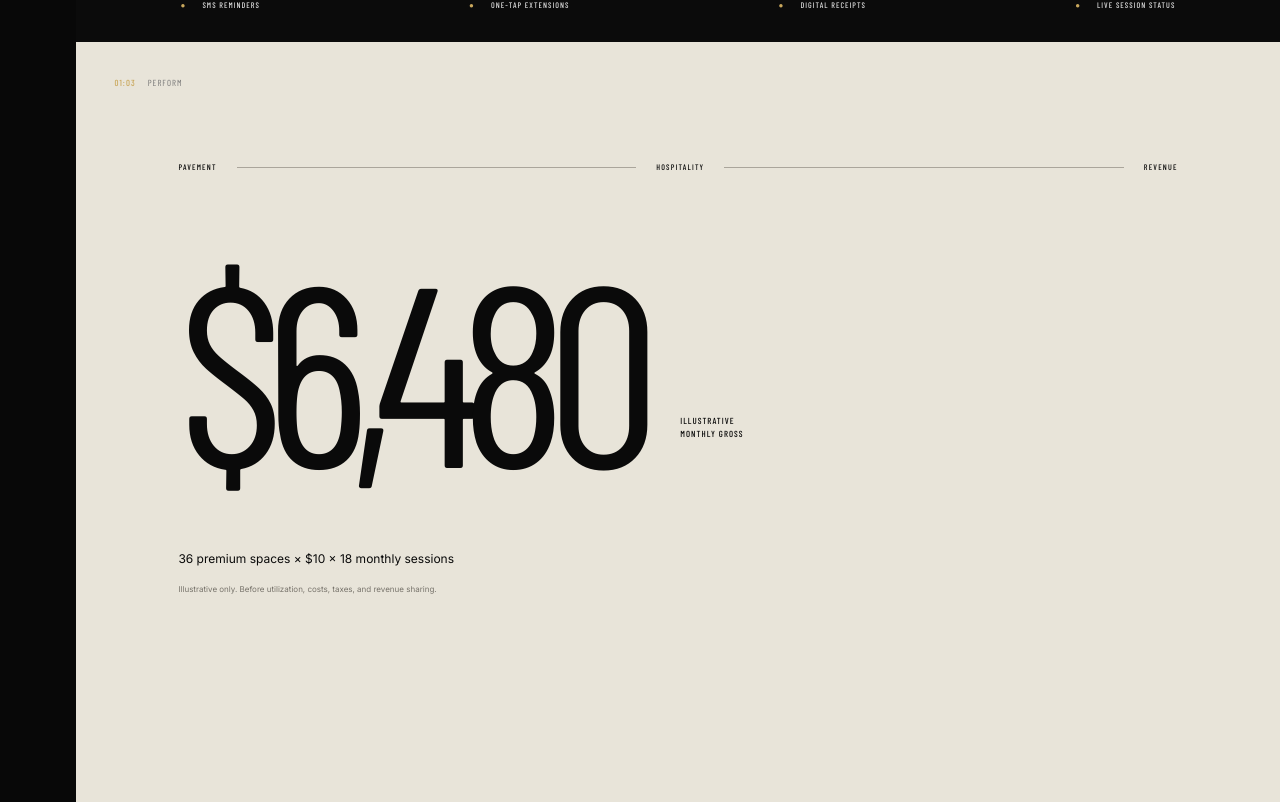
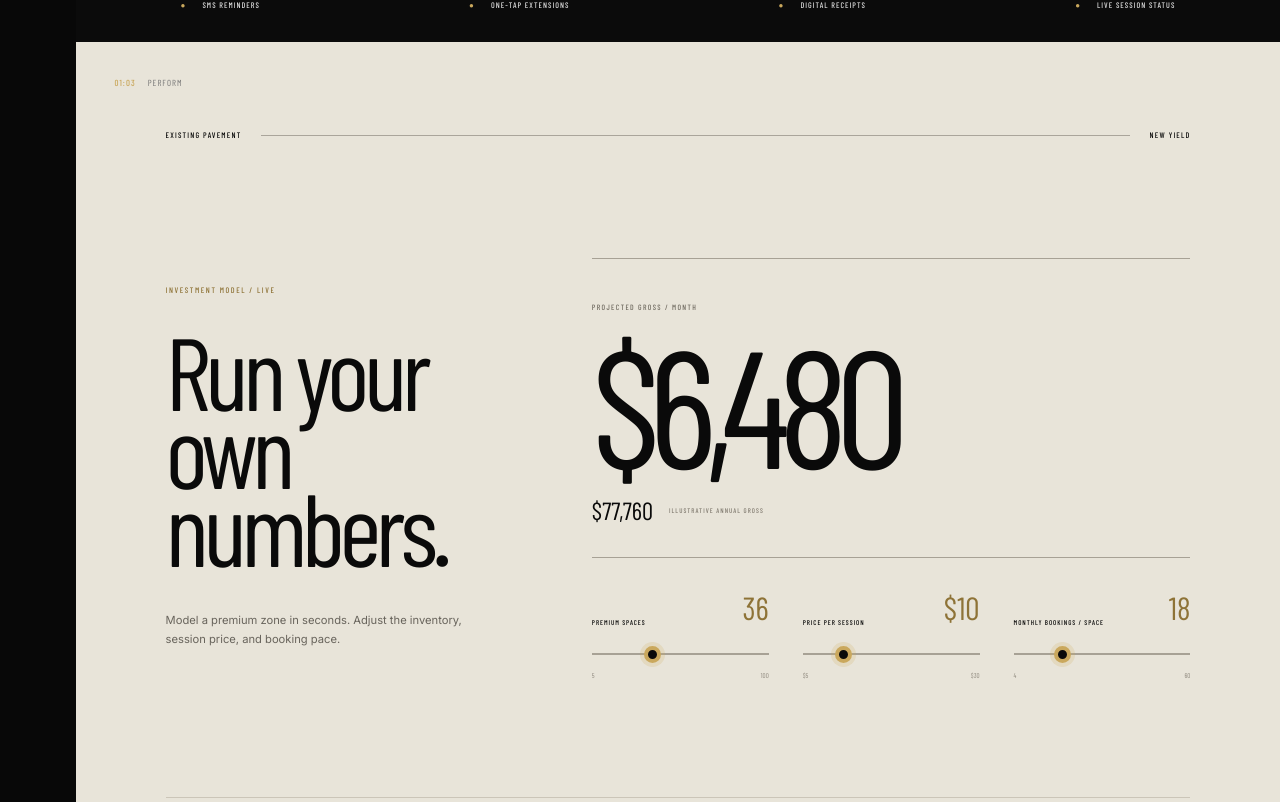
Before and after one commit to cloudkicker-mac-mini/cedarpass, a React (Vite) app: page / in a window 1280 px wide. Shown: the part 3958-4760 px from the top of the page. Built offline with nearby package versions, Linux system fonts and the light colour scheme; a web font is replaced by a local one.

Commit message:
Add interactive revenue model

```diff
--- a/src/App.tsx
+++ b/src/App.tsx
@@ -42,6 +42,42 @@ function Phone() {
       </div>}
     </div>
     <span className="demo-label">LIVE DEMO — TAP TO DRIVE</span>
+  </div>
+}
+
+function RevenueModel() {
+  const [spaces, setSpaces] = useState(36)
+  const [price, setPrice] = useState(10)
+  const [sessions, setSessions] = useState(18)
+  const monthly = spaces * price * sessions
+  const annual = monthly * 12
+  const money = (value: number) => new Intl.NumberFormat('en-US', {
+    style: 'currency', currency: 'USD', maximumFractionDigits: 0,
+  }).format(value)
+
+  return <div className="revenue-model">
+    <div className="model-output">
+      <span>PROJECTED GROSS / MONTH</span>
+      <strong aria-live="polite">{money(monthly)}</strong>
+      <div><b>{money(annual)}</b><small>ILLUSTRATIVE ANNUAL GROSS</small></div>
+    </div>
+    <div className="model-controls">
+      <label>
+        <span><b>PREMIUM SPACES</b><output>{spaces}</output></span>
+        <input aria-label="Premium spaces" type="range" min="5" max="100" step="1" value={spaces} onChange={e => setSpaces(Number(e.target.value))} />
+        <i><small>5</small><small>100</small></i>
+      </label>
+      <label>
+        <span><b>PRICE PER SESSION</b><output>${price}</output></span>
+        <input aria-label="Price per session" type="range" min="5" max="30" step="1" value={price} onChange={e => setPrice(Number(e.target.value))} />
+        <i><small>$5</small><small>$30</small></i>
+      </label>
+      <label>
+        <span><b>MONTHLY BOOKINGS / SPACE</b><output>{sessions}</output></span>
+        <input aria-label="Monthly bookings per space" type="range" min="4" max="60" step="1" value={sessions} onChange={e => setSessions(Number(e.target.value))} />
+        <i><small>4</small><small>60</small></i>
+      </label>
+    </div>
   </div>
 }
 
@@ -110,10 +146,10 @@ function App() {
 
       <article id="chapter-4" data-chapter="4" ref={n => { nodes.current[4] = n }} className="chapter perform">
         <div className="chapter-index"><b>01:03</b><span>PERFORM</span></div>
-        <div className="performance-line"><span>PAVEMENT</span><i /><span>HOSPITALITY</span><i /><span>REVENUE</span></div>
-        <div className="number"><strong>$6,480</strong><span>ILLUSTRATIVE<br />MONTHLY GROSS</span></div>
-        <p>36 premium spaces × $10 × 18 monthly sessions</p>
-        <small>Illustrative only. Before utilization, costs, taxes, and revenue sharing.</small>
+        <div className="performance-line"><span>EXISTING PAVEMENT</span><i /><span>NEW YIELD</span></div>
+        <div className="model-heading"><span>INVESTMENT MODEL / LIVE</span><h2>Run your<br />own numbers.</h2><p>Model a premium zone in seconds. Adjust the inventory, session price, and booking pace.</p></div>
+        <RevenueModel />
+        <small className="model-disclaimer">Illustrative only. Before utilization, costs, taxes, and revenue sharing.</small>
       </article>
     </section>
 
```
Also changed, not shown: state.json (+4 -4 lines), src/styles.css, 1 other file (tests, documents, lock files or other folders).
